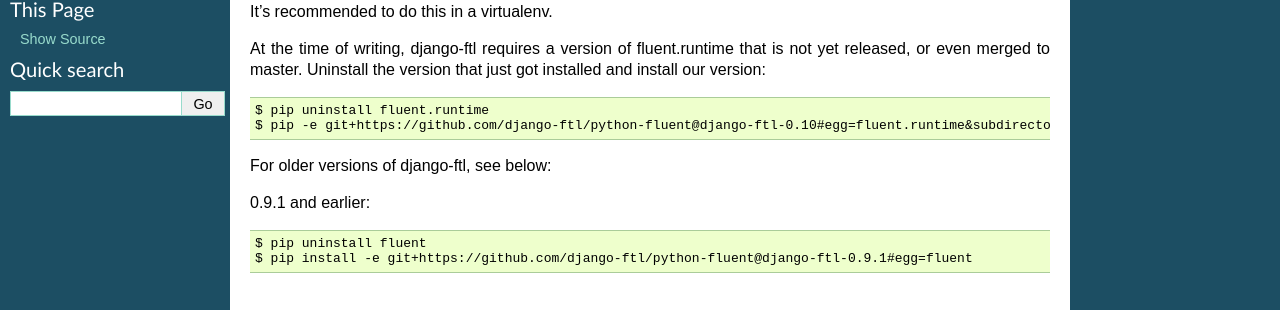
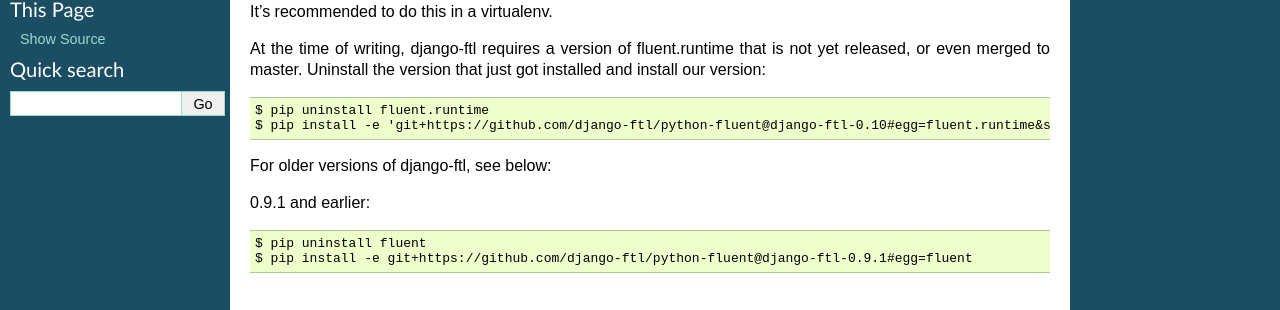
Before and after one commit to django-ftl/django-ftl, a Sphinx documentation site: the page built from docs/installation.rst, in a window 1280 px wide. Shown: the part 170-480 px from the top of the page. Built offline with Sphinx 7.4.7, drawn with Linux system fonts in a browser that asks for light colours.

Commit message:
Fixed some doc issues

```diff
--- a/docs/api/bundle.rst
+++ b/docs/api/bundle.rst
@@ -107,7 +107,7 @@
 
 Instead, when errors occur they are collected and then logged. Errors found in
 ``.ftl`` message files, or generated at runtime due to bad arguments, for
-example, will be logged at ``ERROR`` level use the stdlib logging framework, to
+example, will be logged at ``ERROR`` level using the stdlib logging framework, to
 the ``django_ftl.message_errors`` logger. Ensure that these errors are visible
 in your logs, and this should make these problems more visible to you.
 
--- a/docs/installation.rst
+++ b/docs/installation.rst
@@ -13,7 +13,7 @@
 installed and install our version::
 
     $ pip uninstall fluent.runtime
-    $ pip -e git+https://github.com/django-ftl/python-fluent@django-ftl-0.10#egg=fluent.runtime&subdirectory=fluent.runtime
+    $ pip install -e 'git+https://github.com/django-ftl/python-fluent@django-ftl-0.10#egg=fluent.runtime&subdirectory=fluent.runtime'
 
 For older versions of django-ftl, see below:
 
```
